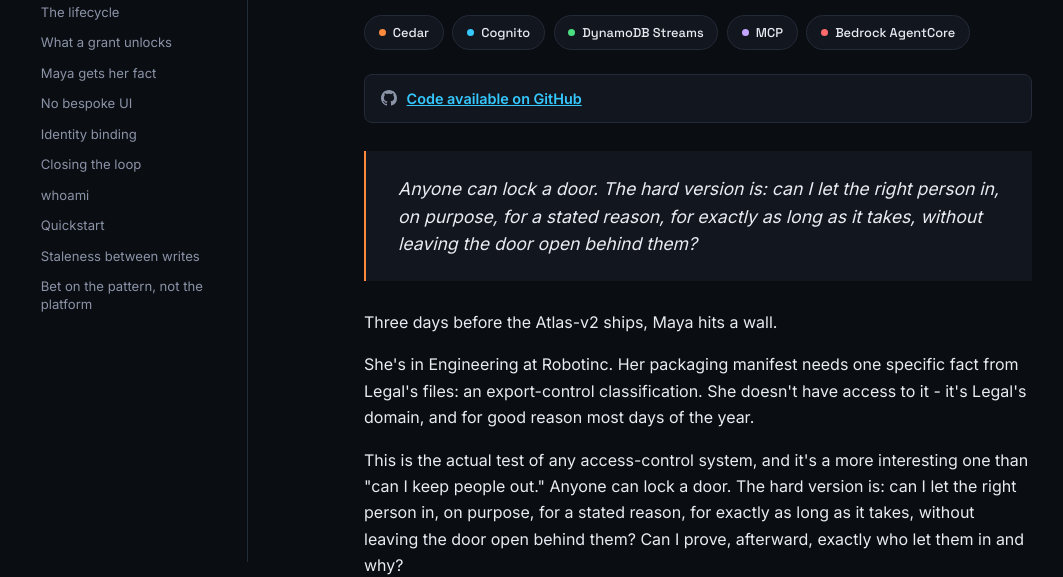
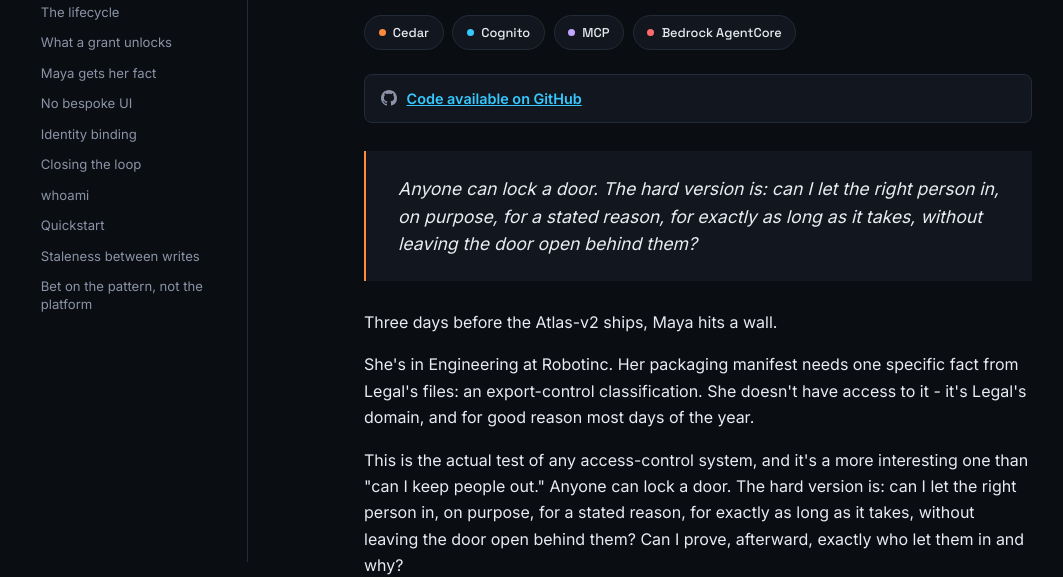
Before and after one commit to jakesky45/memory-visa, a plain HTML site: page docs/index.html in a window 1280 px wide. Shown: the part 238-815 px from the top of the page, without its empty margins (62-1125 px from the left). Drawn offline with Linux system fonts and the light colour scheme.

Commit message:
Remove the DynamoDB Streams badge from the hero tech tiles
Co-Authored-By: Claude Sonnet 5 <noreply@anthropic.com>

```diff
--- a/docs/index.html
+++ b/docs/index.html
@@ -423,7 +423,6 @@
     <div class="badges">
       <span class="badge"><span class="dot" style="background:var(--accent)"></span>Cedar</span>
       <span class="badge"><span class="dot" style="background:var(--accent2)"></span>Cognito</span>
-      <span class="badge"><span class="dot" style="background:var(--ok)"></span>DynamoDB Streams</span>
       <span class="badge"><span class="dot" style="background:#c3a6ff"></span>MCP</span>
       <span class="badge"><span class="dot" style="background:var(--err)"></span>Bedrock AgentCore</span>
     </div>
```
